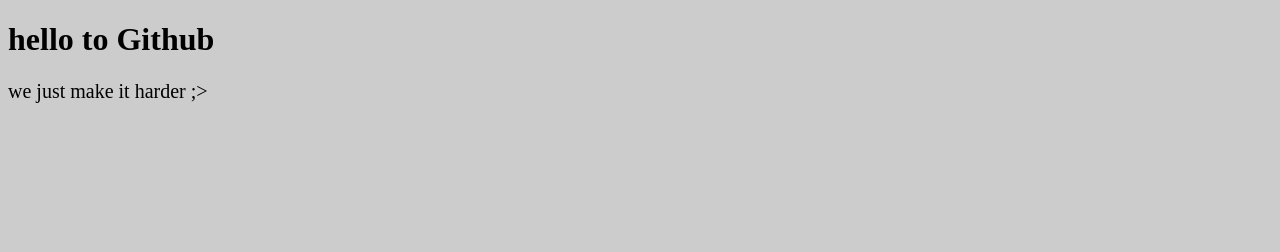
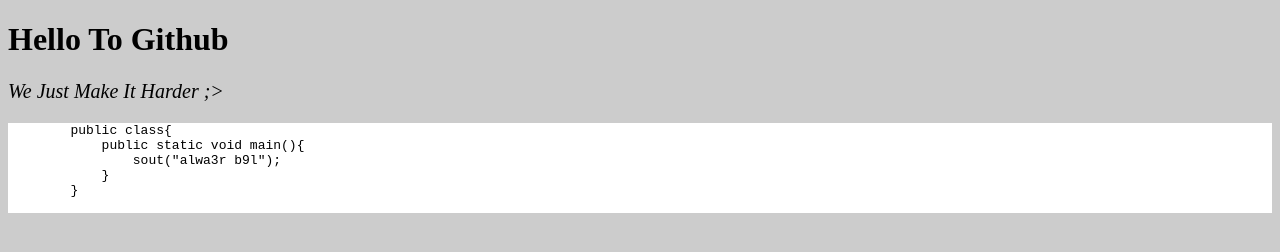
Before and after one commit to 2211845398/Net-project, a plain HTML site: page index.html in a window 1280 px wide. Drawn offline with Linux system fonts and the light colour scheme.

Commit message:
add more contant

```diff
--- a/index.html
+++ b/index.html
@@ -6,8 +6,15 @@
     <link rel="stylesheet" href="style.css">
 </head>
 <body>
-        <h1>hello to Github</h1>
-        <p>we just make it harder ;></p>
-        <script src="app.js"></script>
+    <script src="app.js"></script>
+    <h1>hello to Github</h1>
+    <p>we just make it harder ;></p>
+    <PRE>
+        public class{
+            public static void main(){
+                sout("alwa3r b9l");
+            }
+        }
+    </PRE>
 </body>
 </html>
--- a/style.css
+++ b/style.css
@@ -1,6 +1,18 @@
 p{
     font-size: 20px;
+    color: #000000;
+    font-style: italic;
+    text-transform: capitalize;
+    font-weight: lighter;
 }
 body{
     background: #ccc;
 }
+h1{
+    text-transform: capitalize;
+    font-weight: bolder;
+}
+
+pre{
+    background-color: white;
+}
```
